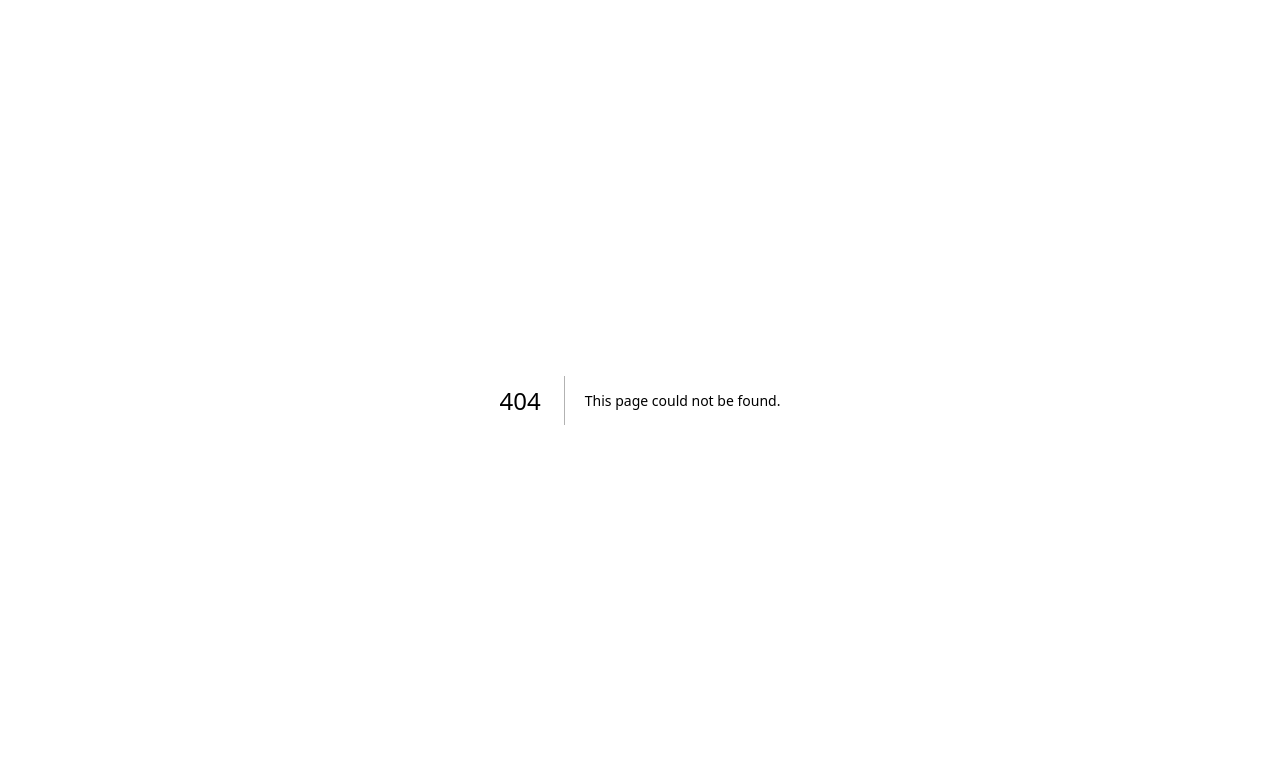
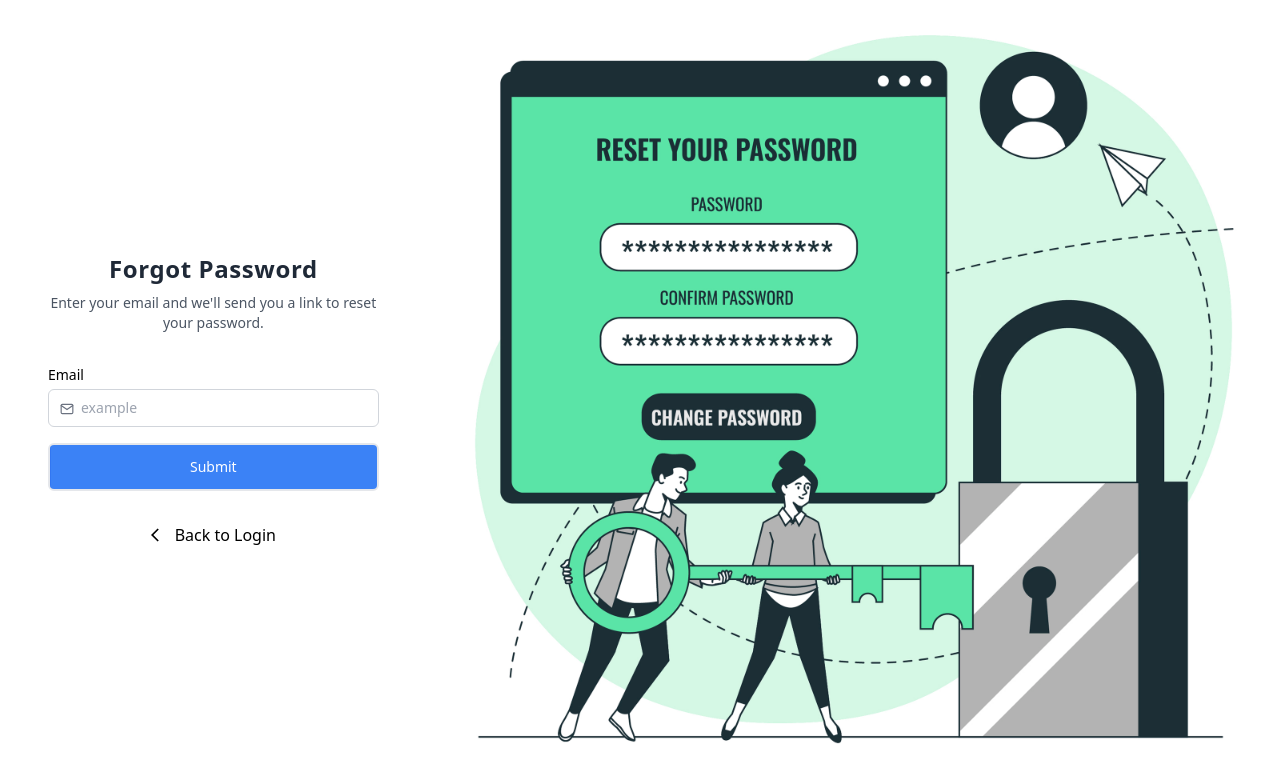
Before and after one commit to alialipoordev/nextjs-full-authentication, a Next.js app: page /forgot in a window 1280 px wide. Before the commit this address had no page. Shown: the top 782 px of the page. Built offline with nearby package versions, Linux system fonts and the light colour scheme.

Commit message:
feat: add forgot page & styles

```diff
--- /dev/null
+++ b/src/components/forms/Forgot.tsx
@@ -0,0 +1,76 @@
+import * as React from "react";
+import Input from "../inputs/Input";
+import { SubmitHandler, useForm } from "react-hook-form";
+import { z } from "zod";
+import { zodResolver } from "@hookform/resolvers/zod";
+import { FiLock, FiMail } from "react-icons/fi";
+import SlideButton from "../buttons/SlideButton";
+import { toast } from "react-toastify";
+import { useRouter } from "next/router";
+import { signIn } from "next-auth/react";
+import Link from "next/link";
+import { MdArrowBackIos } from "react-icons/md";
+
+interface ForgotFormProps {}
+
+const FormSchema = z.object({
+  email: z.string().email("Please enter a valid address."),
+});
+
+type FormSchemaType = z.infer<typeof FormSchema>;
+
+const ForgotForm: React.FunctionComponent<ForgotFormProps> = () => {
+  const router = useRouter();
+  const path = router.pathname;
+
+  const {
+    register,
+    handleSubmit,
+    formState: { errors, isSubmitting },
+  } = useForm<FormSchemaType>({
+    resolver: zodResolver(FormSchema),
+  });
+
+  const onSubmit: SubmitHandler<FormSchemaType> = async (values: any) => {};
+
+  return (
+    <div className="w-full px-12 py-4">
+      <h2 className="text-center text-2xl font-bold tracking-wide text-gray-800">
+        Forgot Password
+      </h2>
+      <p className="text-center text-sm text-gray-600 mt-2">
+        Enter your email and we&apos;ll send you a link to reset your password.
+      </p>
+
+      <form className="my-8 text-sm" onSubmit={handleSubmit(onSubmit)}>
+        <Input
+          name="email"
+          label="Email"
+          type="text"
+          icon={<FiMail />}
+          placeholder="example"
+          register={register}
+          error={errors?.email?.message}
+          disabled={isSubmitting}
+        />
+
+        <SlideButton
+          type="submit"
+          text="Submit"
+          slide_text="Secure send email"
+          icon={<FiLock />}
+          disabled={isSubmitting}
+        />
+      </form>
+
+      <div className="text-center font-medium">
+        <Link href="/auth" className="flex items-center justify-center">
+          <MdArrowBackIos style={{ marginRight: "0.5rem" }} />
+          Back to Login
+        </Link>
+      </div>
+    </div>
+  );
+};
+
+export default ForgotForm;
--- a/src/components/forms/Login.tsx
+++ b/src/components/forms/Login.tsx
@@ -8,6 +8,7 @@ import SlideButton from "../buttons/SlideButton";
 import { toast } from "react-toastify";
 import { useRouter } from "next/router";
 import { signIn } from "next-auth/react";
+import Link from "next/link";
 
 interface LoginFormProps {
   callbackUrl: string;
@@ -102,6 +103,9 @@ const LoginForm: React.FunctionComponent<LoginFormProps> = ({
           error={errors?.password?.message}
           disabled={isSubmitting}
         />
+        <div className="mt-2 hover:underline w-fit">
+          <Link href="/forgot" className="text-blue-600">Forgot Password?</Link>
+        </div>
         <SlideButton
           type="submit"
           text="Sign in"
--- /dev/null
+++ b/src/pages/forgot.tsx
@@ -0,0 +1,27 @@
+import Background from "@/components/backgrounds/Background";
+import ForgotForm from "@/components/forms/Forgot";
+import React from "react";
+
+function forgot() {
+  return (
+    <div className="w-full flex items-center justify-center">
+      <div className="w-full h-100 flex items-center justify-center">
+        {/* Form */}
+        <div
+          className="w-full sm:w-5/6 md:w-2/3
+          lg:w-1/2 xl:w-1/3 2xl:w-1/3 h-full bg-white
+          flex flex-col items-center justify-center"
+        >
+          <ForgotForm />
+        </div>
+
+        {/* Background */}
+        <Background
+          image={`/auth/reset.jpg`}
+        />
+      </div>
+    </div>
+  );
+}
+
+export default forgot;
```
Also changed, not shown: public/auth/reset.jpg (added).
